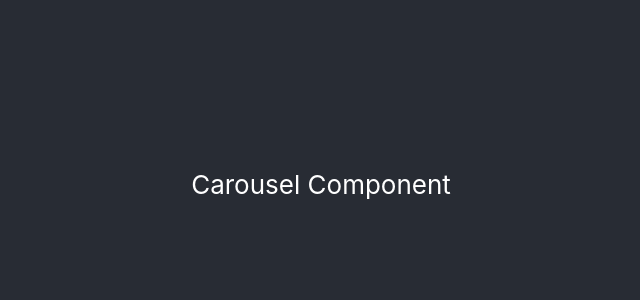
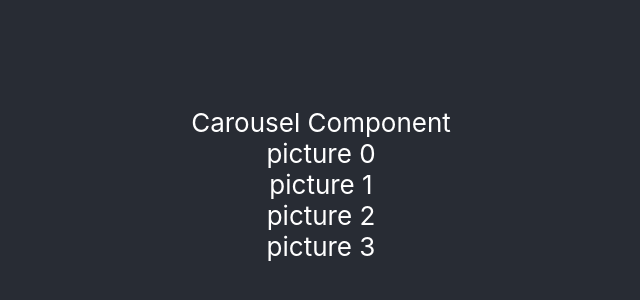
Before and after one commit to Albertoggdm/carousel, a React (Create React App) app: page / in a window 1280 px wide. Shown: the part 216-516 px from the top of the page, without its empty margins (319-959 px from the left). Built offline with nearby package versions, Linux system fonts and the light colour scheme.

Commit message:
Carousel adding images map

```diff
--- a/src/components/Carousel.js
+++ b/src/components/Carousel.js
@@ -30,7 +30,18 @@ class Carousel extends React.Component {
   }
 
   render() {
-    return <div>Carousel Component</div>
+    return (
+      <div>
+        <div>Carousel Component</div>
+        <div>
+          {
+            this.state.images.map((image, i) => (
+                <div key={i}> {image.name}</div>
+            ))
+          }
+        </div>
+      </div>
+    )
   }
 }
 
```
